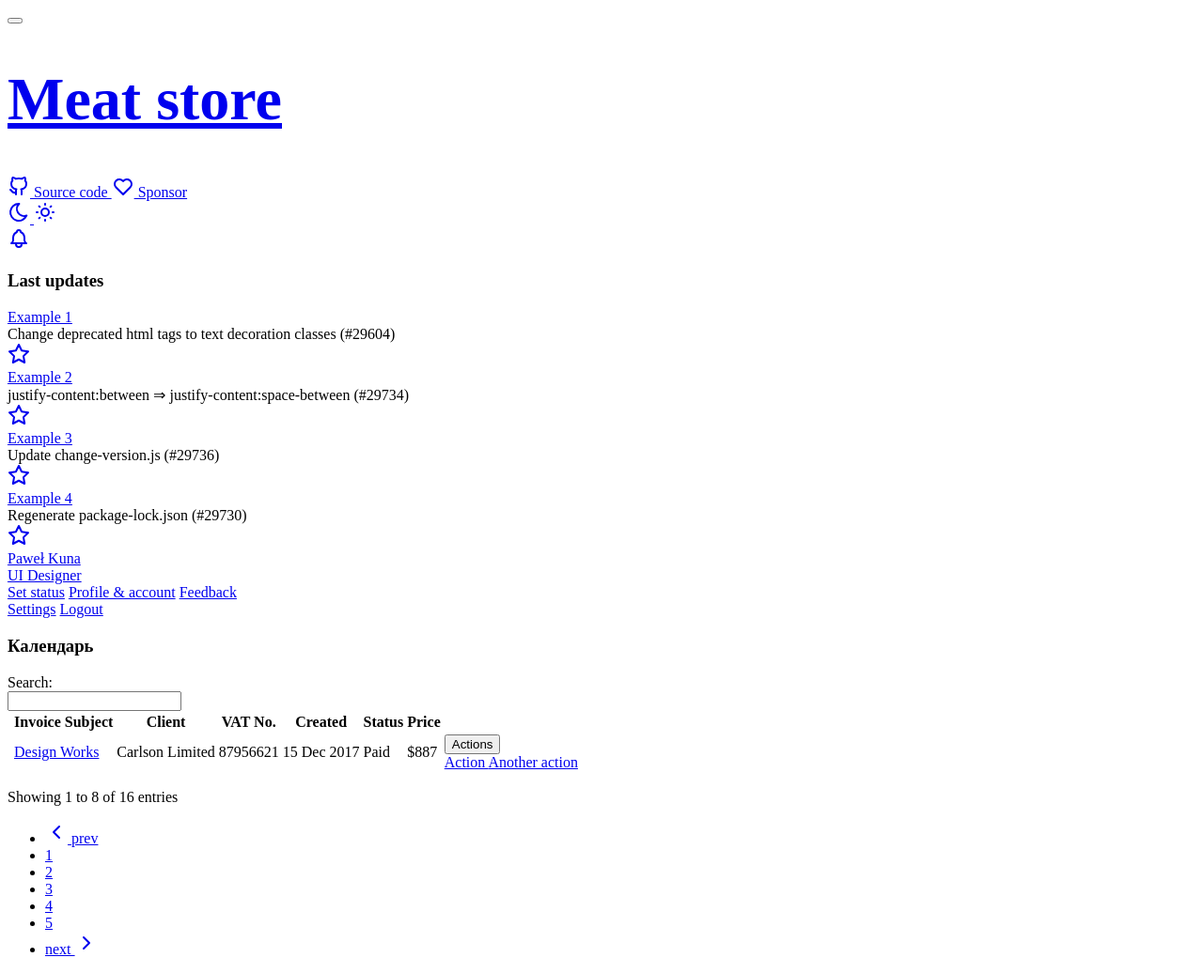
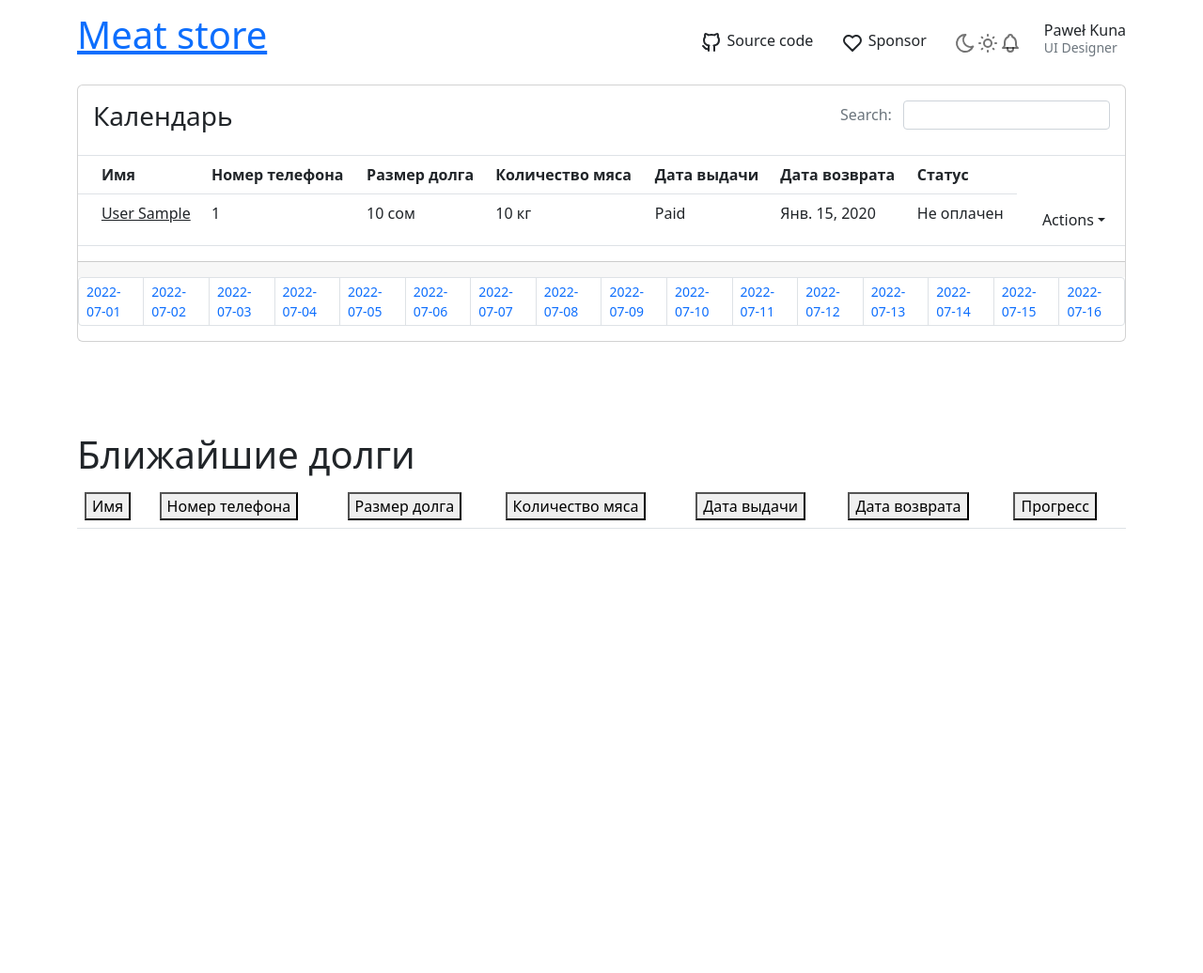
Before and after one commit to tobychuk/meat_store, a Django app: page / in a window 1280 px wide. Shown: the whole page at 94% size. After the commit the page ends 563 px from the top, so only its background shows below. Run offline with Django 3.2, Linux system fonts and the light colour scheme; tables that the repository leaves empty hold one stand-in row (values such as "Sample post"); lists and menus that the app fills with data are empty; some libraries are stand-ins or nearby versions; grey boxes are pictures that could not be loaded.

Commit message:
add status, progress. update html for it

```diff
--- a/backend/apps/crm/models.py
+++ b/backend/apps/crm/models.py
@@ -21,9 +21,17 @@
 
 
 class Debt(models.Model):
+    DEBT_STATUS_CHOICES = [
+        ('Не оплачен', 'Не оплачен'),
+        ('Частично оплачен', 'Частично оплачен'),
+        ('Оплачен', 'Оплачен'),
+        ('Просрочен', 'Просрочен')
+    ]
     debtor = models.ForeignKey(Client, verbose_name='Должник', on_delete=models.CASCADE)
     quantity = models.IntegerField("Размер долга")
     amount_meat = models.SmallIntegerField("Количество мяса")
+    status = models.CharField('Статус', max_length=40, choices=DEBT_STATUS_CHOICES, default=DEBT_STATUS_CHOICES[0])
+    progress = models.SmallIntegerField("Прогресс оплаты", default=0)
     created = models.DateField("Дата выдачи", default=datetime.today)
     return_date = models.DateField("Дата возврата", blank=True, null=True)
     updated = models.DateField("Обновлено", auto_now=True)
--- a/backend/apps/crm/templates/index.html
+++ b/backend/apps/crm/templates/index.html
@@ -3,14 +3,10 @@
 {% block content %}
 <div class="col-12">
                 <div class="card">
-                  <div class="card-header">
-                    <h3 class="card-title">Календарь</h3>
-                  </div>
                   <div class="card-body border-bottom py-3">
                     <div class="d-flex">
-                      <div class="text-muted">
 
-                      </div>
+                        <h3 class="card-title">Календарь</h3>
                       <div class="ms-auto text-muted">
                         Search:
                         <div class="ms-2 d-inline-block">
@@ -25,33 +21,34 @@
                         <tr>
                           <th class="w-1"></th>
                           </th>
-                          <th>Invoice Subject</th>
-                          <th>Client</th>
-                          <th>VAT No.</th>
-                          <th>Created</th>
-                          <th>Status</th>
-                          <th>Price</th>
-                          <th></th>
+                          <th>Имя</th>
+                          <th>Номер телефона</th>
+                          <th>Размер долга</th>
+                          <th>Количество мяса</th>
+                          <th>Дата выдачи</th>
+                          <th>Дата возврата</th>
+                          <th>Статус</th>
                         </tr>
                       </thead>
                       <tbody>
+                        {% for debt in debts %}
                         <tr>
                           <td></td>
-                          <td><a href="invoice.html" class="text-reset" tabindex="-1">Design Works</a></td>
+                          <td><a href="invoice.html" class="text-reset" tabindex="-1">{{debt.debtor.last_name}}  {{debt.debtor.first_name}}</a></td>
                           <td>
-                            <span class="flag flag-country-us"></span>
-                            Carlson Limited
+                            {{debt.debtor.phone_number}}
                           </td>
                           <td>
-                            87956621
+                            {{debt.quantity}} сом
                           </td>
                           <td>
-                            15 Dec 2017
+                            {{ debt.amount_meat }} кг
                           </td>
                           <td>
                             <span class="badge bg-success me-1"></span> Paid
                           </td>
-                          <td>$887</td>
+                          <td>{{debt.created}}</td>
+                          <td>{{ debt.status}}</td>
                           <td class="text-end">
                             <span class="dropdown">
                               <button class="btn dropdown-toggle align-text-top" data-bs-boundary="viewport" data-bs-toggle="dropdown">Actions</button>
@@ -66,33 +63,64 @@
                             </span>
                           </td>
                         </tr>
+                        {% endfor %}
 
                       </tbody>
                     </table>
                   </div>
                   <div class="card-footer d-flex align-items-center">
-                    <p class="m-0 text-muted">Showing <span>1</span> to <span>8</span> of <span>16</span> entries</p>
-                    <ul class="pagination m-0 ms-auto">
-                      <li class="page-item disabled">
-                        <a class="page-link" href="#" tabindex="-1" aria-disabled="true">
-                          <!-- Download SVG icon from http://tabler-icons.io/i/chevron-left -->
-                          <svg xmlns="http://www.w3.org/2000/svg" class="icon" width="24" height="24" viewBox="0 0 24 24" stroke-width="2" stroke="currentColor" fill="none" stroke-linecap="round" stroke-linejoin="round"><path stroke="none" d="M0 0h24v24H0z" fill="none"/><polyline points="15 6 9 12 15 18" /></svg>
-                          prev
-                        </a>
-                      </li>
-                      <li class="page-item"><a class="page-link" href="#">1</a></li>
-                      <li class="page-item active"><a class="page-link" href="#">2</a></li>
-                      <li class="page-item"><a class="page-link" href="#">3</a></li>
-                      <li class="page-item"><a class="page-link" href="#">4</a></li>
-                      <li class="page-item"><a class="page-link" href="#">5</a></li>
-                      <li class="page-item">
-                        <a class="page-link" href="#">
-                          next <!-- Download SVG icon from http://tabler-icons.io/i/chevron-right -->
-                          <svg xmlns="http://www.w3.org/2000/svg" class="icon" width="24" height="24" viewBox="0 0 24 24" stroke-width="2" stroke="currentColor" fill="none" stroke-linecap="round" stroke-linejoin="round"><path stroke="none" d="M0 0h24v24H0z" fill="none"/><polyline points="9 6 15 12 9 18" /></svg>
-                        </a>
-                      </li>
+
+                  </div>
+                  <ul class="pagination pagination-sm">
+
+                    {% for date in dates %}
+                      <li class="page-item {% if date == this_date  %} active {% endif %}"><a class="page-link" href="{% url 'datepage' date%}">{{ date }}</a></li>
+                    {% endfor %}
                     </ul>
-                  </div>
                 </div>
               </div>
+<br>
+<br>
+<br>
+<br>
+          <h1> Ближайшие долги</h1>
+            <div id="table-default">
+                  <table class="table">
+                    <thead>
+                      <tr>
+                        <th><button class="table-sort" data-sort="sort-name">Имя</button></th>
+                        <th><button class="table-sort" data-sort="sort-city">Номер телефона</button></th>
+                        <th><button class="table-sort" data-sort="sort-type">Размер долга</button></th>
+                        <th><button class="table-sort" data-sort="sort-score">Количество мяса</button></th>
+                        <th><button class="table-sort" data-sort="sort-date">Дата выдачи</button></th>
+                        <th><button class="table-sort" data-sort="sort-quantity">Дата возврата</button></th>
+                        <th><button class="table-sort" data-sort="sort-progress">Прогресс</button></th>
+                      </tr>
+                    </thead>
+                    <tbody class="table-tbody">
+                    {% for debt in burning_debts %}
+                      <tr>
+                        <td class="sort-name">{{debt.debtor.last_name}} {{debt.debtor.first_name}}</td>
+                        <td class="sort-city">{{debt.debtor.phone_number}}</td>
+                        <td class="sort-type">{{debt.quantity}} сом</td>
+                        <td class="sort-score">{{debt.amount_meat}} кг</td>
+                        <td class="sort-date">{{debt.created}}</td>
+                        <td class="sort-quantity">{{debt.return_date}}</td>
+                        <td class="sort-progress">
+                          <div class="row align-items-center">
+                            <div class="col-auto">{{debt.progress}}%</div>
+                            <div class="col">
+                              <div class="progress" style="width: 5rem">
+                                <div class="progress-bar" style="width: {{debt.progress}}%" role="progressbar" aria-valuenow="" aria-valuemin="0" aria-valuemax="100" aria-label=" Complete">
+                                  <span class="visually-hidden">90% Complete</span>
+                                </div>
+                              </div>
+                            </div>
+                          </div>
+                        </td>
+                      </tr>
+                    {% endfor %}
+                    </tbody>
+                  </table>
+                </div>
 {% endblock %}
--- a/backend/apps/crm/urls.py
+++ b/backend/apps/crm/urls.py
@@ -1,5 +1,6 @@
 from django.urls import path, include
-from .views import IndexPage
+from .views import IndexPage, get_date_page
 urlpatterns = [
     path('', IndexPage.as_view(), name='index'),
+    path('date/<str:date>/', get_date_page, name='datepage')
 ]
--- a/backend/apps/crm/views.py
+++ b/backend/apps/crm/views.py
@@ -1,7 +1,48 @@
 from django.shortcuts import render
-from django.views.generic import TemplateView
+from django.views.generic import ListView, View
+from .models import Debt
+from django.http import HttpResponse,Http404,HttpResponseRedirect
+from django.shortcuts import render
 # Create your views here.
+import datetime
+import pandas as pd
 
+def get_dates():
+    start_date = datetime.datetime(2022, 7, 1)
+    print(start_date)
+    end_date = datetime.datetime.today()
+    print(end_date)
 
-class IndexPage(TemplateView):
-    template_name = "index.html"
+    result = pd.date_range(
+        min(start_date, end_date),
+        max(start_date, end_date)
+    ).strftime('%Y-%m-%d').tolist()
+    return result
+
+class IndexPage(ListView):
+    model = Debt
+    template_name = 'index.html'
+    context_object_name = 'debts'
+
+    def get_context_data(self, *, object_list=None, **kwargs):
+        context = super().get_context_data(**kwargs)
+        context['dates'] = get_dates()
+        return context
+
+def get_date_page(request, date):
+    try:
+        debts = Debt.objects.filter(created=date)
+    except Debt.DoesNotExist:
+        raise Http404()
+
+    try:
+        burning_debts = Debt.objects.order_by('return_date')
+    except:
+        burning_debts = None
+    context = {
+        "debts":debts,
+        "dates": get_dates(),
+        "this_date":date,
+        "burning_debts":burning_debts
+    }
+    return render(request, 'index.html', context)
--- a/backend/templates/base.html
+++ b/backend/templates/base.html
@@ -21,6 +21,8 @@
     <link href="{% static 'css/tabler-payments.min.css' %}" rel="stylesheet"/>
     <link href="{% static 'css/tabler-vendors.min.css' %}" rel="stylesheet"/>
     <link href="{% static 'css/demo.min.css" rel="stylesheet"/>
+    <!-- CSS only -->
+<link href="https://cdn.jsdelivr.net/npm/bootstrap@5.2.0-beta1/dist/css/bootstrap.min.css" rel="stylesheet" integrity="sha384-0evHe/X+R7YkIZDRvuzKMRqM+OrBnVFBL6DOitfPri4tjfHxaWutUpFmBp4vmVor" crossorigin="anonymous">
   </head>
   <body >
     <div class="page">
@@ -187,5 +189,7 @@
     <!-- Tabler Core -->
     <script src="{% static 'js/tabler.min.js' %}" defer></script>
     <script src="{% static 'js/demo.min.js' %}" defer></script>
+  <!-- JavaScript Bundle with Popper -->
+<script src="https://cdn.jsdelivr.net/npm/bootstrap@5.2.0-beta1/dist/js/bootstrap.bundle.min.js" integrity="sha384-pprn3073KE6tl6bjs2QrFaJGz5/SUsLqktiwsUTF55Jfv3qYSDhgCecCxMW52nD2" crossorigin="anonymous"></script>
   </body>
 </html>
```
Also changed, not shown: backend/apps/crm/migrations/0003_auto_20220715_1648.py (added), backend/apps/crm/migrations/0004_debt_progress.py (added), backend/apps/crm/migrations/0005_alter_debt_status.py (added).
